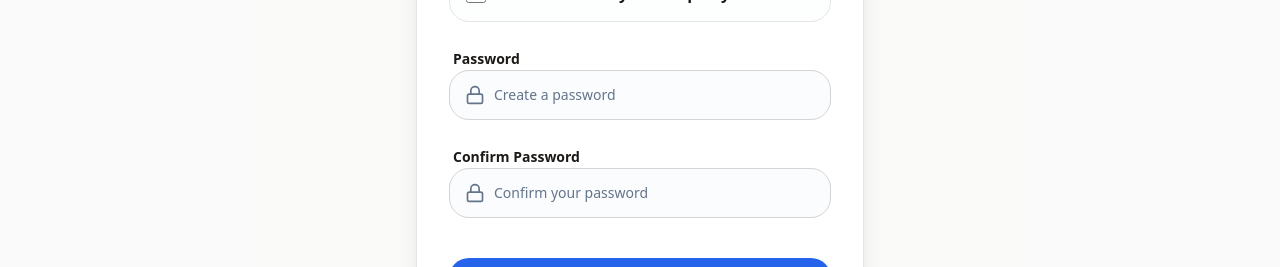
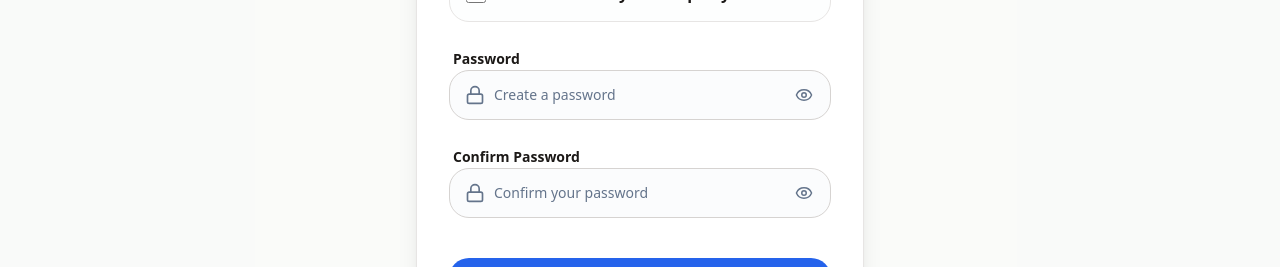
Before and after one commit to nakumparag/pgbook, a Next.js app: page /signup in a window 1280 px wide. Shown: the part 685-952 px from the top of the page. Built offline with nearby package versions, Linux system fonts and the light colour scheme; no server answers.

Commit message:
Add password visibility toggles

```diff
--- a/app/(auth)/admin-login/page.tsx
+++ b/app/(auth)/admin-login/page.tsx
@@ -5,6 +5,7 @@ import { useState, useTransition } from "react";
 import { ShieldCheck, Mail, Lock, Loader2, ArrowLeft } from "lucide-react";
 import { Button } from "@/components/ui/button";
 import { Input } from "@/components/ui/input";
+import { PasswordInput } from "@/components/ui/password-input";
 import { adminLogin } from "@/app/actions/admin-auth";
 
 export default function AdminLoginPage() {
@@ -80,16 +81,14 @@ export default function AdminLoginPage() {
               <div className="flex items-center justify-between ml-1">
                 <label className="text-sm font-semibold text-zinc-300">Password</label>
               </div>
-              <div className="relative">
-                <Lock className="absolute left-4 top-1/2 -translate-y-1/2 w-5 h-5 text-zinc-500" />
-                <Input
-                  type="password"
-                  name="password"
-                  required
-                  className="pl-11 py-6 rounded-xl bg-zinc-950/50 border-zinc-800 text-white focus-visible:ring-primary focus-visible:border-primary placeholder:text-zinc-600 transition-all"
-                  placeholder="••••••••"
-                />
-              </div>
+              <PasswordInput
+                leadingIcon={<Lock className="h-5 w-5 text-zinc-500" />}
+                name="password"
+                required
+                className="py-6 rounded-xl bg-zinc-950/50 border-zinc-800 text-white focus-visible:ring-primary focus-visible:border-primary placeholder:text-zinc-600 transition-all"
+                toggleClassName="text-zinc-500 hover:text-zinc-200 focus-visible:ring-primary focus-visible:ring-offset-zinc-950"
+                placeholder="••••••••"
+              />
             </div>
 
             <Button
--- a/app/(auth)/login/page.tsx
+++ b/app/(auth)/login/page.tsx
@@ -5,6 +5,7 @@ import { useState, useEffect, useRef, Suspense } from "react";
 import { Home, Mail, Lock, Loader2 } from "lucide-react";
 import { Button } from "@/components/ui/button";
 import { Input } from "@/components/ui/input";
+import { PasswordInput } from "@/components/ui/password-input";
 import { createClient } from "@/lib/supabase/client";
 import { useRouter, useSearchParams } from "next/navigation";
 import { getAppUrl } from "@/lib/utils";
@@ -183,19 +184,16 @@ function LoginContent() {
                   Forgot password?
                 </Link>
               </div>
-              <div className="relative">
-                <Lock className="absolute left-4 top-1/2 -translate-y-1/2 w-5 h-5 text-muted-foreground" />
-                <Input
-                  type="password"
+              <PasswordInput
+                leadingIcon={<Lock className="h-5 w-5" />}
                 name="password"
                 value={password}
                 onChange={(e) => setPassword(e.target.value)}
                 required
                 autoComplete="current-password"
-                  className="pl-11 py-6 rounded-xl bg-muted/50 focus-visible:bg-transparent"
+                className="py-6 rounded-xl bg-muted/50 focus-visible:bg-transparent"
                 placeholder="••••••••"
               />
-              </div>
             </div>
 
             <Button
--- a/app/(auth)/reset-password/page.tsx
+++ b/app/(auth)/reset-password/page.tsx
@@ -3,7 +3,7 @@
 import { useState, useRef, useEffect } from "react";
 import { Lock, Loader2, CheckCircle2 } from "lucide-react";
 import { Button } from "@/components/ui/button";
-import { Input } from "@/components/ui/input";
+import { PasswordInput } from "@/components/ui/password-input";
 import { createClient } from "@/lib/supabase/client";
 import Link from "next/link";
 
@@ -139,38 +139,32 @@ export default function ResetPasswordPage() {
             <form onSubmit={handleSubmit} method="POST" action="#" className="space-y-6">
               <div className="space-y-2">
                 <label className="text-sm font-semibold text-foreground ml-1">New Password</label>
-                <div className="relative">
-                  <Lock className="absolute left-4 top-1/2 -translate-y-1/2 w-5 h-5 text-muted-foreground" />
-                  <Input
-                    type="password"
+                <PasswordInput
+                  leadingIcon={<Lock className="h-5 w-5" />}
                   name="password"
                   value={password}
                   onChange={(e) => setPassword(e.target.value)}
                   required
                   autoComplete="new-password"
-                    className="pl-11 py-6 rounded-xl bg-muted/50 focus-visible:bg-transparent"
+                  className="py-6 rounded-xl bg-muted/50 focus-visible:bg-transparent"
                   placeholder="Enter new password"
                   minLength={8}
                 />
               </div>
-              </div>
 
               <div className="space-y-2">
                 <label className="text-sm font-semibold text-foreground ml-1">Confirm New Password</label>
-                <div className="relative">
-                  <Lock className="absolute left-4 top-1/2 -translate-y-1/2 w-5 h-5 text-muted-foreground" />
-                  <Input
-                    type="password"
+                <PasswordInput
+                  leadingIcon={<Lock className="h-5 w-5" />}
                   name="confirmPassword"
                   value={confirmPassword}
                   onChange={(e) => setConfirmPassword(e.target.value)}
                   required
                   autoComplete="new-password"
-                    className="pl-11 py-6 rounded-xl bg-muted/50 focus-visible:bg-transparent"
+                  className="py-6 rounded-xl bg-muted/50 focus-visible:bg-transparent"
                   placeholder="Confirm new password"
                   minLength={8}
                 />
-                </div>
               </div>
 
               <Button
--- a/app/(auth)/signup/page.tsx
+++ b/app/(auth)/signup/page.tsx
@@ -5,6 +5,7 @@ import { useState, useEffect, useRef, Suspense } from "react";
 import { Home, Mail, Lock, User, Loader2 } from "lucide-react";
 import { Button } from "@/components/ui/button";
 import { Input } from "@/components/ui/input";
+import { PasswordInput } from "@/components/ui/password-input";
 import { createClient } from "@/lib/supabase/client";
 import { useRouter, useSearchParams } from "next/navigation";
 import { getAppUrl } from "@/lib/utils";
@@ -297,38 +298,32 @@ function SignupContent() {
 
             <div className="space-y-2">
               <label className="text-sm font-semibold text-foreground ml-1">Password</label>
-              <div className="relative">
-                <Lock className="absolute left-4 top-1/2 -translate-y-1/2 w-5 h-5 text-muted-foreground" />
-                <Input
-                  type="password"
+              <PasswordInput
+                leadingIcon={<Lock className="h-5 w-5" />}
                 name="password"
                 value={password}
                 onChange={(e) => setPassword(e.target.value)}
                 required
                 autoComplete="new-password"
-                  className="pl-11 py-6 rounded-xl bg-muted/50 focus-visible:bg-transparent"
+                className="py-6 rounded-xl bg-muted/50 focus-visible:bg-transparent"
                 placeholder="Create a password"
                 minLength={8}
               />
             </div>
-            </div>
 
             <div className="space-y-2">
               <label className="text-sm font-semibold text-foreground ml-1">Confirm Password</label>
-              <div className="relative">
-                <Lock className="absolute left-4 top-1/2 -translate-y-1/2 w-5 h-5 text-muted-foreground" />
-                <Input
-                  type="password"
+              <PasswordInput
+                leadingIcon={<Lock className="h-5 w-5" />}
                 name="confirmPassword"
                 value={confirmPassword}
                 onChange={(e) => setConfirmPassword(e.target.value)}
                 required
                 autoComplete="new-password"
-                  className="pl-11 py-6 rounded-xl bg-muted/50 focus-visible:bg-transparent"
+                className="py-6 rounded-xl bg-muted/50 focus-visible:bg-transparent"
                 placeholder="Confirm your password"
                 minLength={8}
               />
-              </div>
             </div>
 
             <Button
--- /dev/null
+++ b/components/ui/password-input.tsx
@@ -0,0 +1,50 @@
+"use client";
+
+import { useState, type ReactNode } from "react";
+import { Eye, EyeOff } from "lucide-react";
+import { cn } from "@/lib/utils";
+import { Input, type InputProps } from "@/components/ui/input";
+
+type PasswordInputProps = InputProps & {
+  leadingIcon?: ReactNode;
+  toggleClassName?: string;
+};
+
+export function PasswordInput({
+  className,
+  leadingIcon,
+  toggleClassName,
+  ...props
+}: PasswordInputProps) {
+  const [isVisible, setIsVisible] = useState(false);
+
+  return (
+    <div className="relative">
+      {leadingIcon && (
+        <span
+          aria-hidden="true"
+          className="absolute left-4 top-1/2 -translate-y-1/2 text-muted-foreground"
+        >
+          {leadingIcon}
+        </span>
+      )}
+      <Input
+        {...props}
+        type={isVisible ? "text" : "password"}
+        className={cn("pr-12", leadingIcon && "pl-11", className)}
+      />
+      <button
+        type="button"
+        aria-label={isVisible ? "Hide password" : "Show password"}
+        aria-pressed={isVisible}
+        onClick={() => setIsVisible((visible) => !visible)}
+        className={cn(
+          "absolute right-3 top-1/2 -translate-y-1/2 rounded-md p-1.5 text-muted-foreground transition hover:text-foreground focus-visible:outline-none focus-visible:ring-2 focus-visible:ring-ring focus-visible:ring-offset-2",
+          toggleClassName,
+        )}
+      >
+        {isVisible ? <EyeOff aria-hidden="true" size={18} /> : <Eye aria-hidden="true" size={18} />}
+      </button>
+    </div>
+  );
+}
```
Lines whose indentation alone changed are shown as unchanged.
